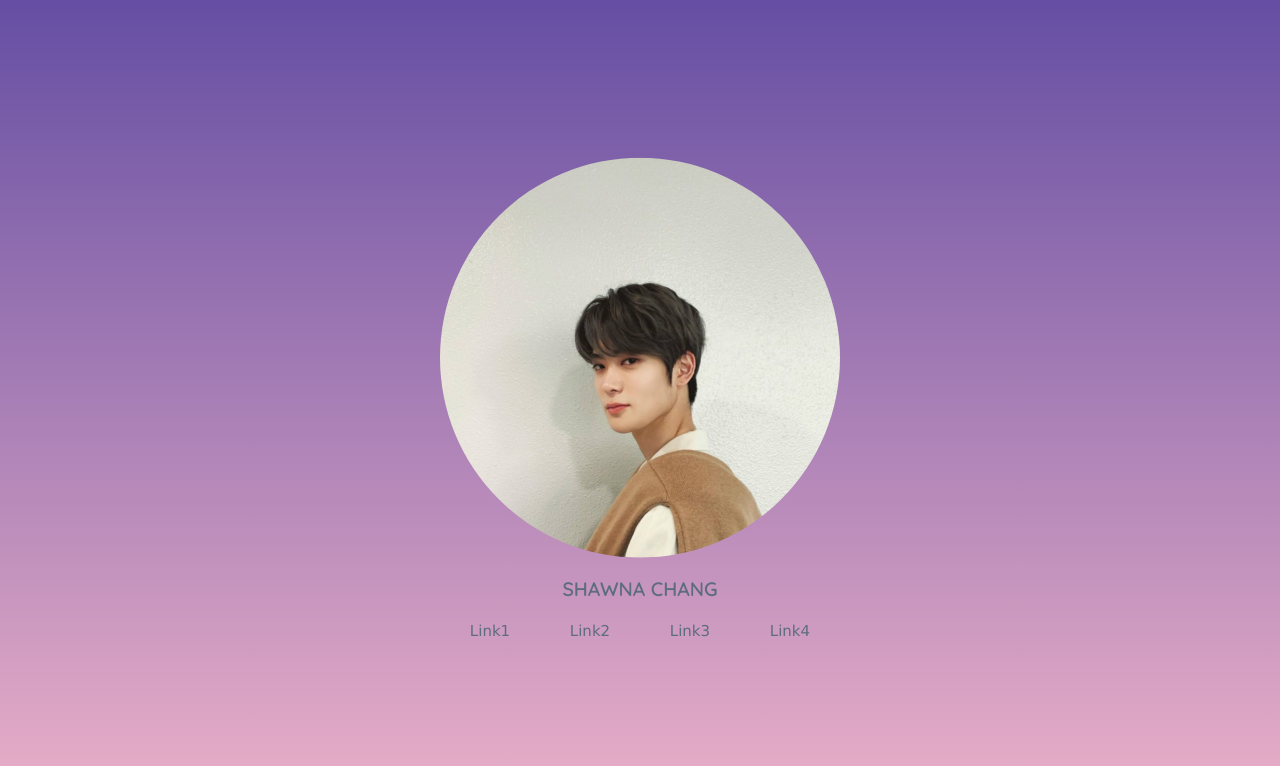
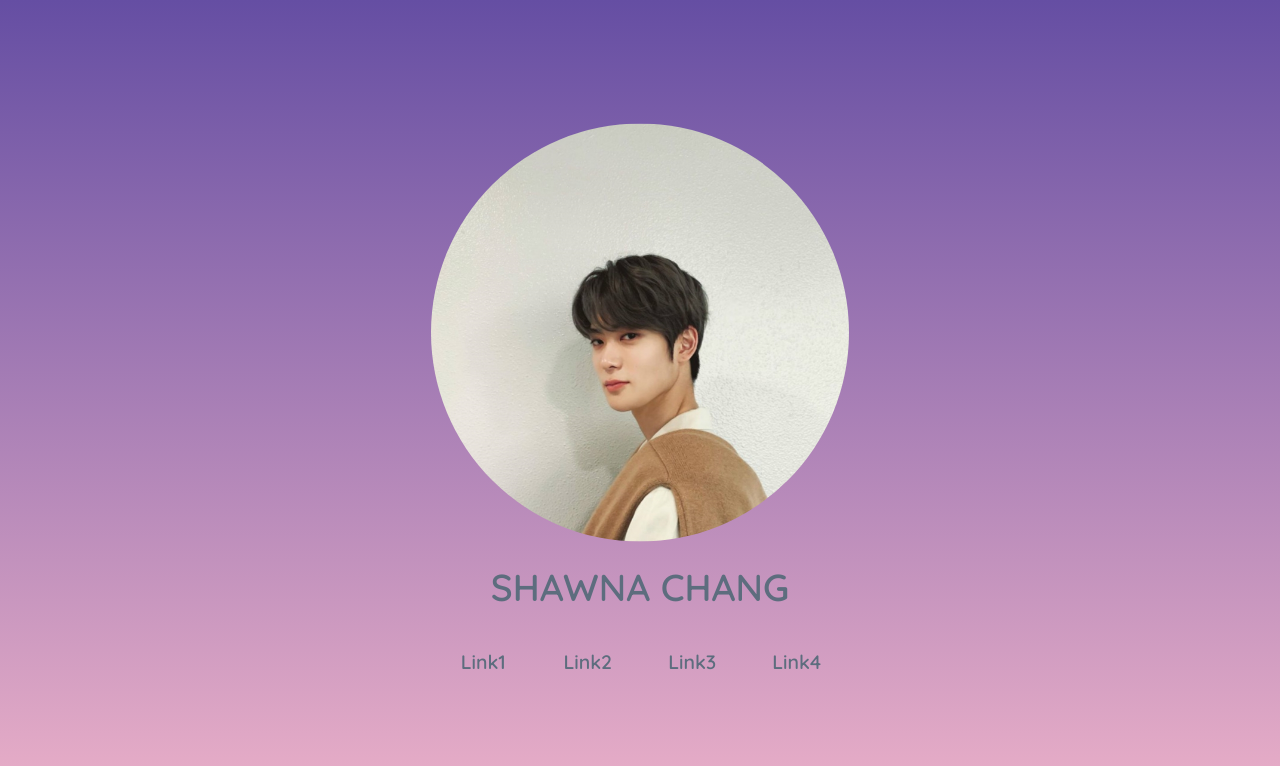
Before and after one commit to yutzuch/yutzuch.github.io, a plain HTML site: page index.html in a window 1280 px wide. Drawn offline with nearby package versions, Linux system fonts and the light colour scheme.

Commit message:
update RWD

```diff
--- a/css/index.css
+++ b/css/index.css
@@ -1,14 +1,30 @@
+/* 清空預設 */
 * {
     margin: 0;
     padding: 0;
     list-style: none;
 }
 
-body {
-    font-family: 'Noto Sans TC', sans-serif;
-    color: rgb(93, 109, 126);
+/* 清空預設 */
+*, *::before, *::after {
+    box-sizing: border-box;
 }
 
+/* 預設圖片尺寸 */
+* > img, *::before > img, *::after > img {
+    width: 100;
+    max-width: 100%;
+    height: auto;
+    max-height: 100vh;
+}
+
+body {
+    font-family: 'Quicksand', sans-serif;
+    color: rgb(93, 109, 126);
+    font-size: 12px;
+}
+
+/* 背景 */
 .wallpaper {
     width: 100%;
     height: 100vh;
@@ -17,32 +33,61 @@ body {
     background: linear-gradient(to top, #eaafc8, #654ea3);
 }
 
-.myphoto {
-    width: 100% !important;
-    max-width: 400px !important;
+/* 自界文字樣式 */
+.introTxt {
+    font-size: 2.5rem;
 }
 
+.linkTxt {
+    font-size: 1.3rem;
+}
+
+/* 連結樣式 */
 .linkstyle {
     text-decoration: none;
 }
 
-.introTxt {
-    font-family: 'Quicksand', sans-serif;
-    font-size: 1.2rem;
+/* 手機: 768px以下 */
+@media (max-width: 768px) {
+    .introphoto {
+        min-width: 300px !important;
+        max-width: 400px !important;
+    }
+    .introTxt {
+        font-size: 2.0rem;
+    }
+    .linkTxt {
+        font-size: 1.2rem;
+    }
 }
 
-.introTxt {
-    font-family: 'Quicksand', sans-serif;
-    font-size: 22px;
+/* 平板: 768px~992px */
+@media (min-width: 768px) and (max-width: 992px) {
+    .introphoto {
+        min-width: 400px !important;
+        max-width: 430px !important;
+    }
+    .introTxt {
+        font-size: 2.3rem;
+    }
 }
 
-@media (min-width: 600px) and (max-width: 1200px) {
-    .introTxt {
+/* 普通電腦: 992px~1200px */
+@media (min-width: 992px) and (max-width: 1200px) {
+    .introphoto {
+        min-width: 430px !important;
+        max-width: 450px !important;
+    }
+
+    /* .introTxt {
+        font-size: 2.0rem;
         font-size: calc(1.2rem + (1.3-1.2) * ((100vw - 600px) / (1200 - 600)));
+    } */
+}
+
+/* 高級電腦: 1200px以上 */
+@media (min-width: 1200px) {
+    .introphoto {
+        max-width: 450px !important;
     }
 }
-@media (min-width: 1200px) {
-    .introTxt {
-       font-size: 1.3rem;
-    }
-}
--- a/index.html
+++ b/index.html
@@ -2,32 +2,36 @@
 <html>
   <head>
     <title>SC Speaking</title>
+    <meta charset="UFT-8">
+    <meta http-equiv="X-UA-Compatible" count="IE-edge">
     <meta name="viewport" content="width=device-width, initial-scale=1">
+    <!-- CSS -->
+    <link rel="stylesheet" href="https://www.w3schools.com/w3css/4/w3.css">
     <link rel="stylesheet" href="./css/index.css">
     <link rel="stylesheet" href="./css/csshake.min.css">
-    <link rel="stylesheet" href="https://www.w3schools.com/w3css/4/w3.css">
     <link href="https://fonts.googleapis.com/css2?family=Noto+Sans+TC:wght@300&display=swap" rel="stylesheet">
     <link href="https://fonts.googleapis.com/css2?family=Quicksand:wght@600&display=swap" rel="stylesheet">
-    <script src="./js/index.js" charset="utf-8"></script>
   </head>
   <body>
     <div class="wallpaper">
       <div class="w3-display-container w3-display-middle">
         <div class="w3-container introphoto">
-          <img src="./images/author.jpg" class="w3-circle w3-image myphoto" alt="author">
+          <img src="./images/author.jpg" class="myphoto w3-circle w3-image" alt="author">
         </div>
-        <div class="w3-container w3-center w3-margin-top w3-margin-bottom introTxt">
+        <div class="introTxt w3-container w3-center w3-margin-top w3-margin-bottom">
           <p>SHAWNA CHANG</p>
         </div>
-        <div class="w3-container introLink">
+        <div class="linkTxt w3-container">
           <div class="w3-row">
-            <div class="w3-col m3 w3-center"><a href="javascript:open_ytresume()" class="shake-little linkstyle">Link1</a></div>
-            <div class="w3-col m3 w3-center"><a href="javascript:open_ytresume()" class="shake-little linkstyle">Link2</a></div>
-            <div class="w3-col m3 w3-center"><a href="javascript:open_ytresume()" class="shake-little linkstyle">Link3</a></div>
-            <div class="w3-col m3 w3-center"><a href="javascript:open_ytresume()" class="shake-little linkstyle">Link4</a></div>
+            <div class="w3-col m3 w3-center w3-margin-top"><a href="javascript:open_ytresume()" class="shake-little linkstyle">Link1</a></div>
+            <div class="w3-col m3 w3-center w3-margin-top"><a href="javascript:open_ytresume()" class="shake-little linkstyle">Link2</a></div>
+            <div class="w3-col m3 w3-center w3-margin-top"><a href="javascript:open_ytresume()" class="shake-little linkstyle">Link3</a></div>
+            <div class="w3-col m3 w3-center w3-margin-top"><a href="javascript:open_ytresume()" class="shake-little linkstyle">Link4</a></div>
           </div>
         </div>
       </div>
     </div>
   </body>
+  <!-- JS -->
+  <script src="./js/index.js" charset="utf-8"></script>
 </html>
```
